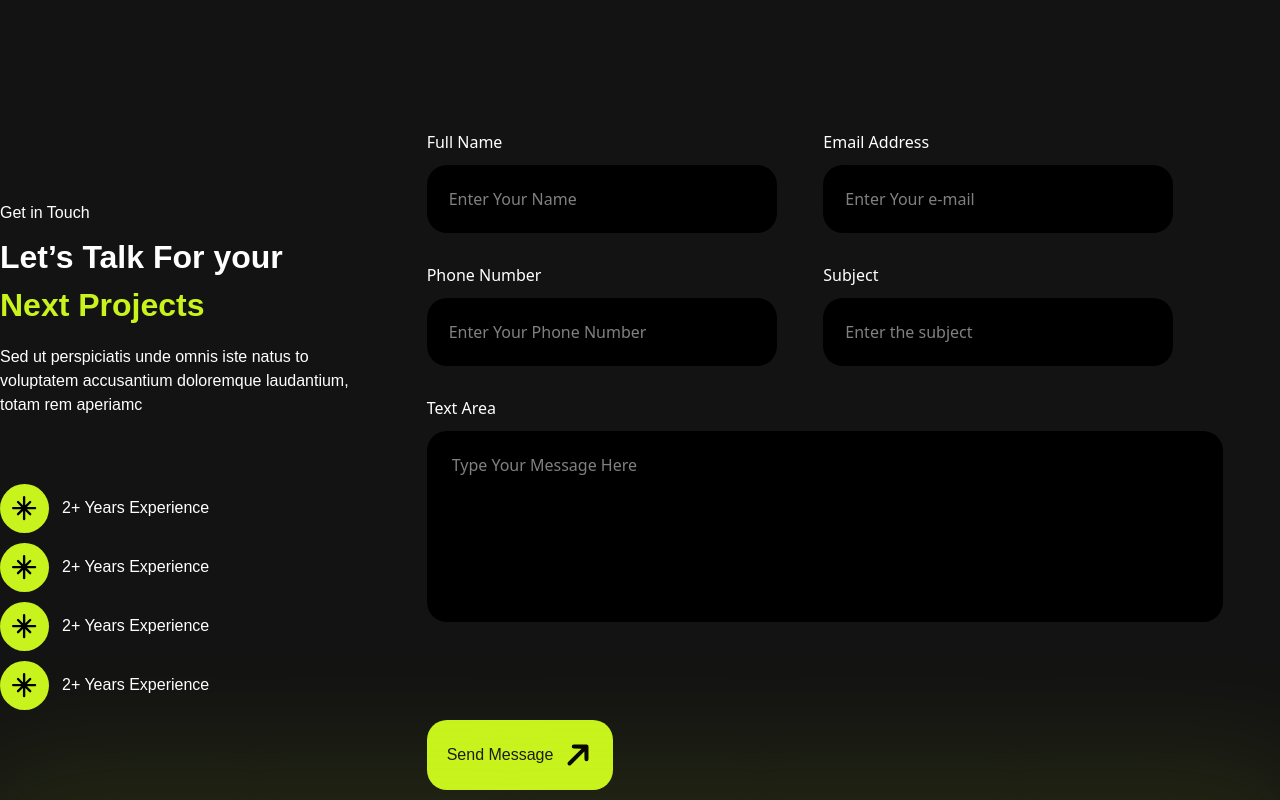
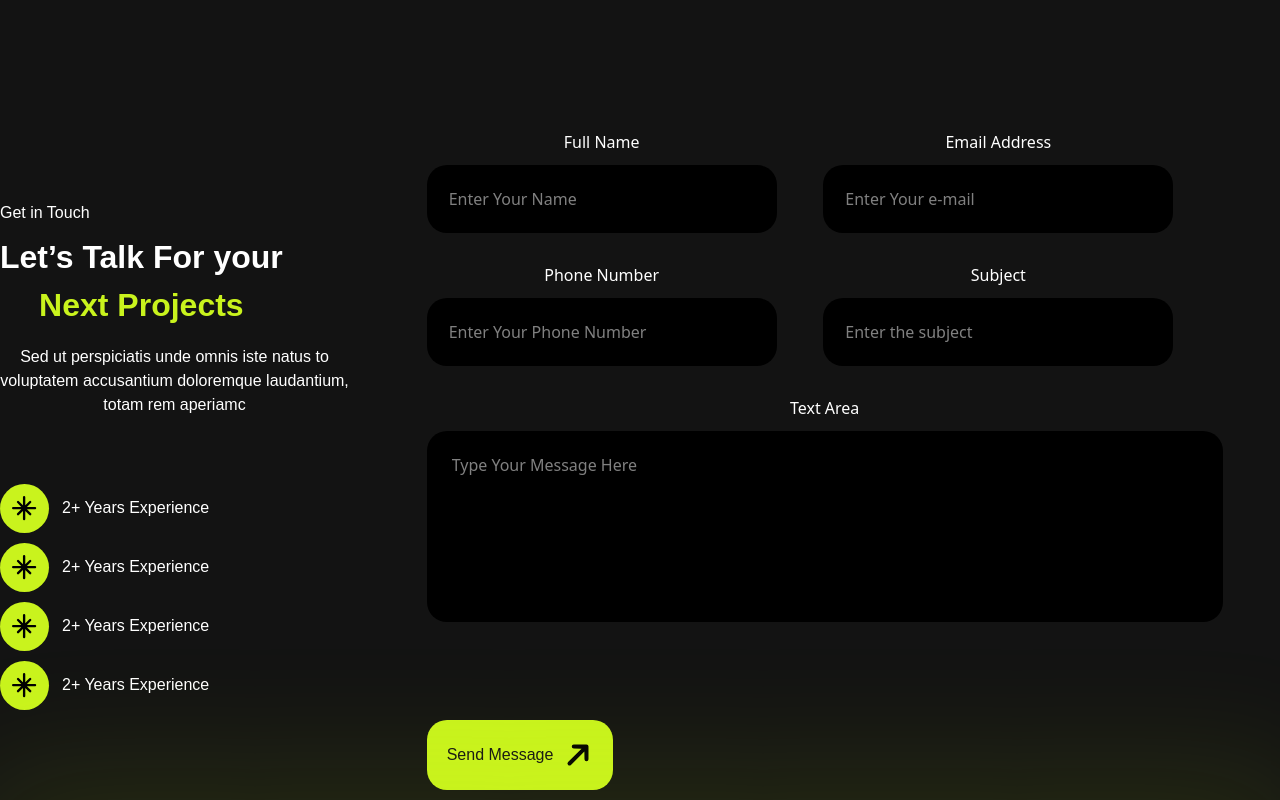
Before and after one commit to meheraj786/my-portfolio, a React (Vite) app: page / in a window 1280 px wide. Shown: the part 6740-7540 px from the top of the page. Built offline with nearby package versions, Linux system fonts and the light colour scheme.

Commit message:
contact section done

```diff
--- a/src/pages/Home.jsx
+++ b/src/pages/Home.jsx
@@ -901,7 +901,7 @@ function Home() {
       </div>
       {/* projects end  */}
       {/* blog start  */}
-      <div className="blog py-[107px]">
+      <div className="blog lg:py-[107px]">
         <div className="blogshape"></div>
         <div className="container">
           <div className="title text-center">
@@ -1030,14 +1030,14 @@ function Home() {
       {/* contact start  */}
       <div className="contact py-[122px]">
         <div className="container">
-          <div className="grid grid-cols-12">
-            <div className="lg:col-span-4 col-span-12 flex flex-col justify-center">
+          <div className="grid text-center grid-cols-12">
+            <div className="lg:col-span-4 col-span-12 flex flex-col items-center lg:items-start justify-center">
               <p>Get in Touch</p>
               <h3>
                 Let’s Talk For your
                 <span className="text-[#C9F31D] block ">Next Projects</span>
               </h3>
-              <p className="w-[349px]">
+              <p className="lg:w-[349px]">
                 Sed ut perspiciatis unde omnis iste natus to voluptatem
                 accusantium doloremque laudantium, totam rem aperiamc
               </p>
```
